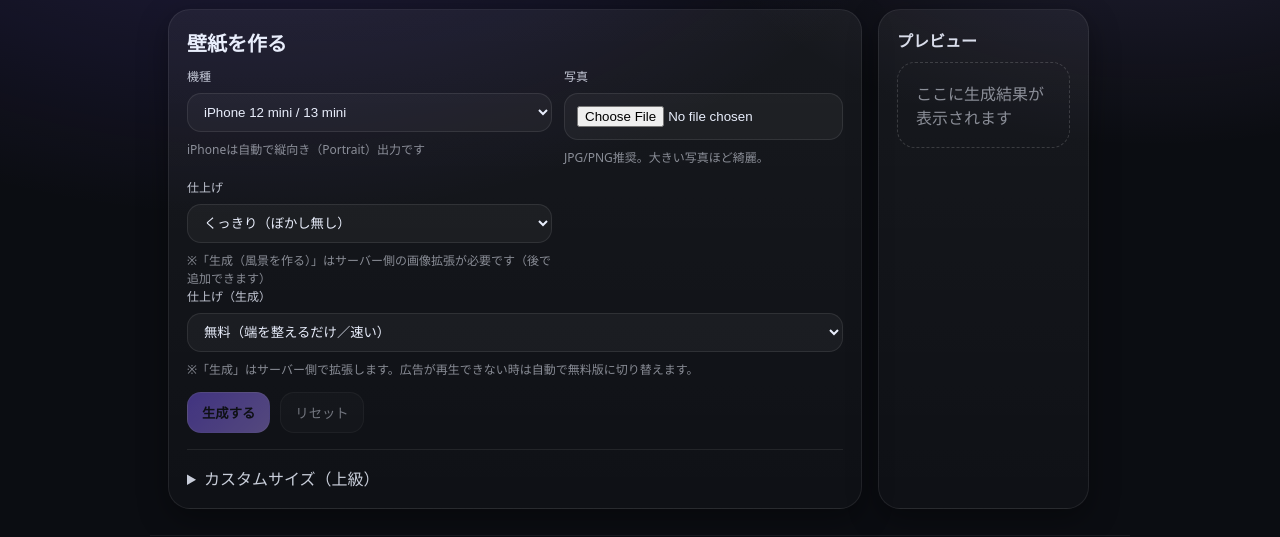
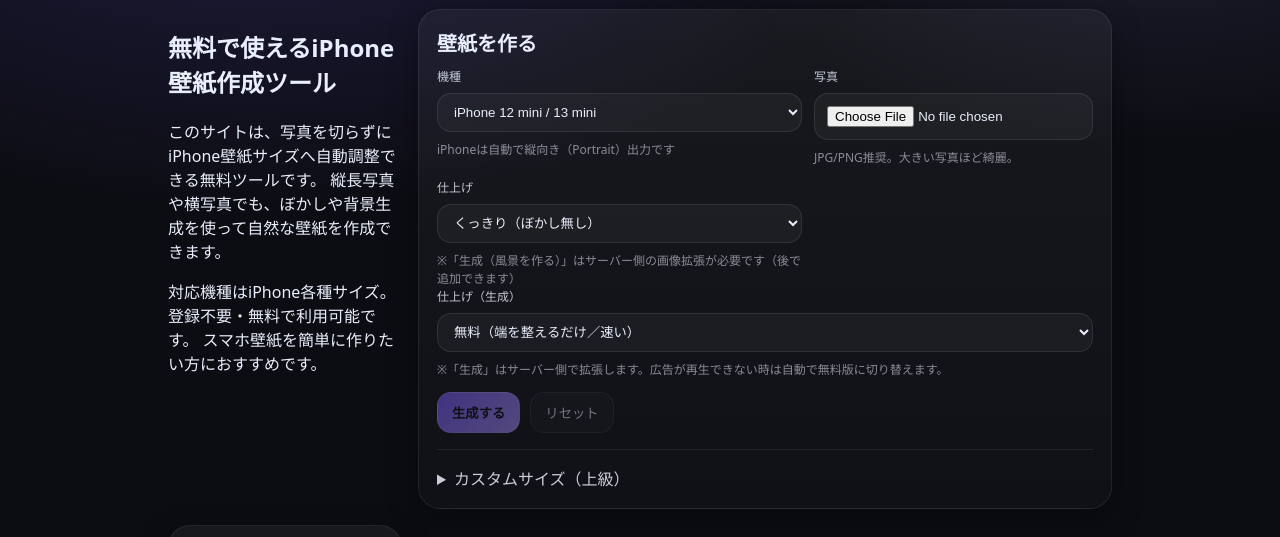
Before and after one commit to 5h4vfnx65b-creator/muryo-kabegami-tool, a website with bundled scripts: page index.html in a window 1280 px wide. Shown: the part 183-720 px from the top of the page. Built offline with nearby package versions, Linux system fonts and the light colour scheme.

Commit message:
Update index.html

```diff
--- a/index.html
+++ b/index.html
@@ -33,6 +33,20 @@
   </header>
 
   <main class="container">
+    <section class="seo-text">
+  <h2>無料で使えるiPhone壁紙作成ツール</h2>
+  <p>
+    このサイトは、写真を切らずにiPhone壁紙サイズへ自動調整できる無料ツールです。
+    縦長写真や横写真でも、ぼかしや背景生成を使って自然な壁紙を作成できます。
+  </p>
+
+  <p>
+    対応機種はiPhone各種サイズ。登録不要・無料で利用可能です。
+    スマホ壁紙を簡単に作りたい方におすすめです。
+  </p>
+</section>
+
+
     <section class="card">
       <h1 class="h1">壁紙を作る</h1>
 
```
